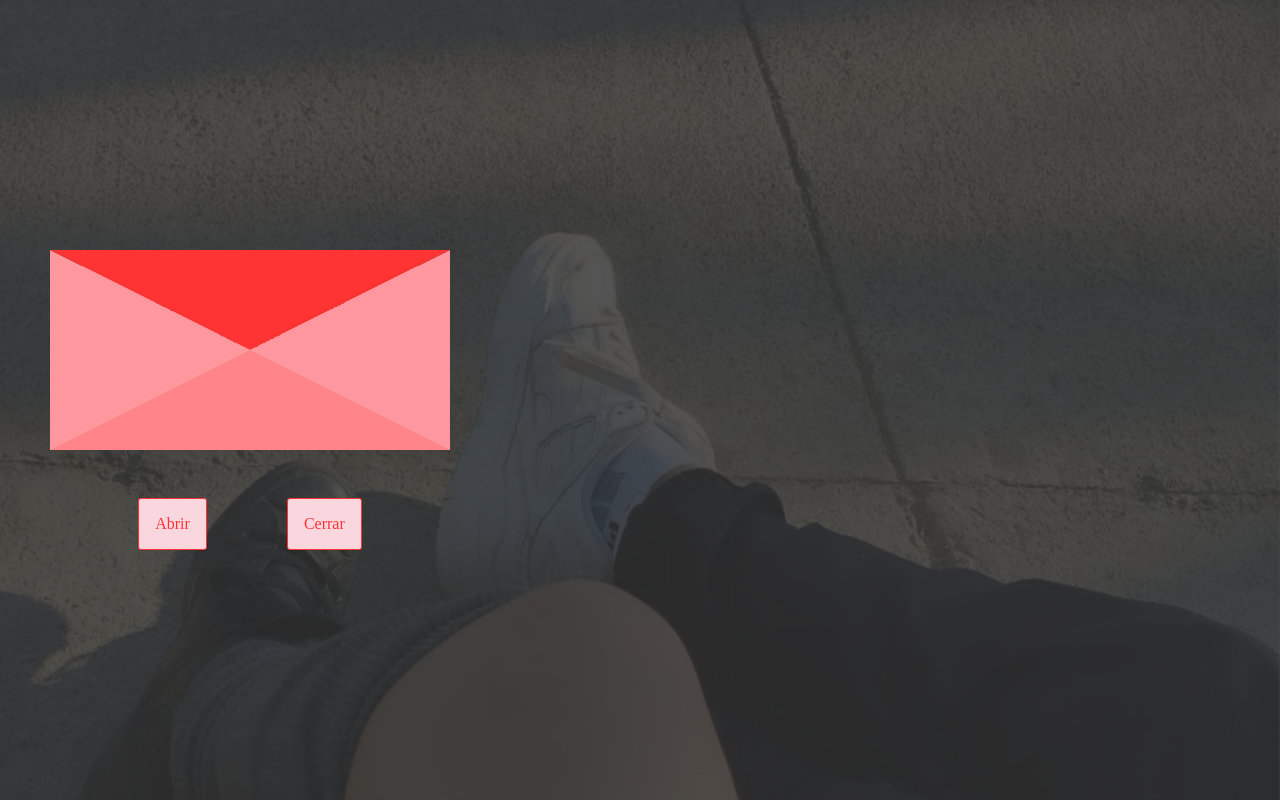
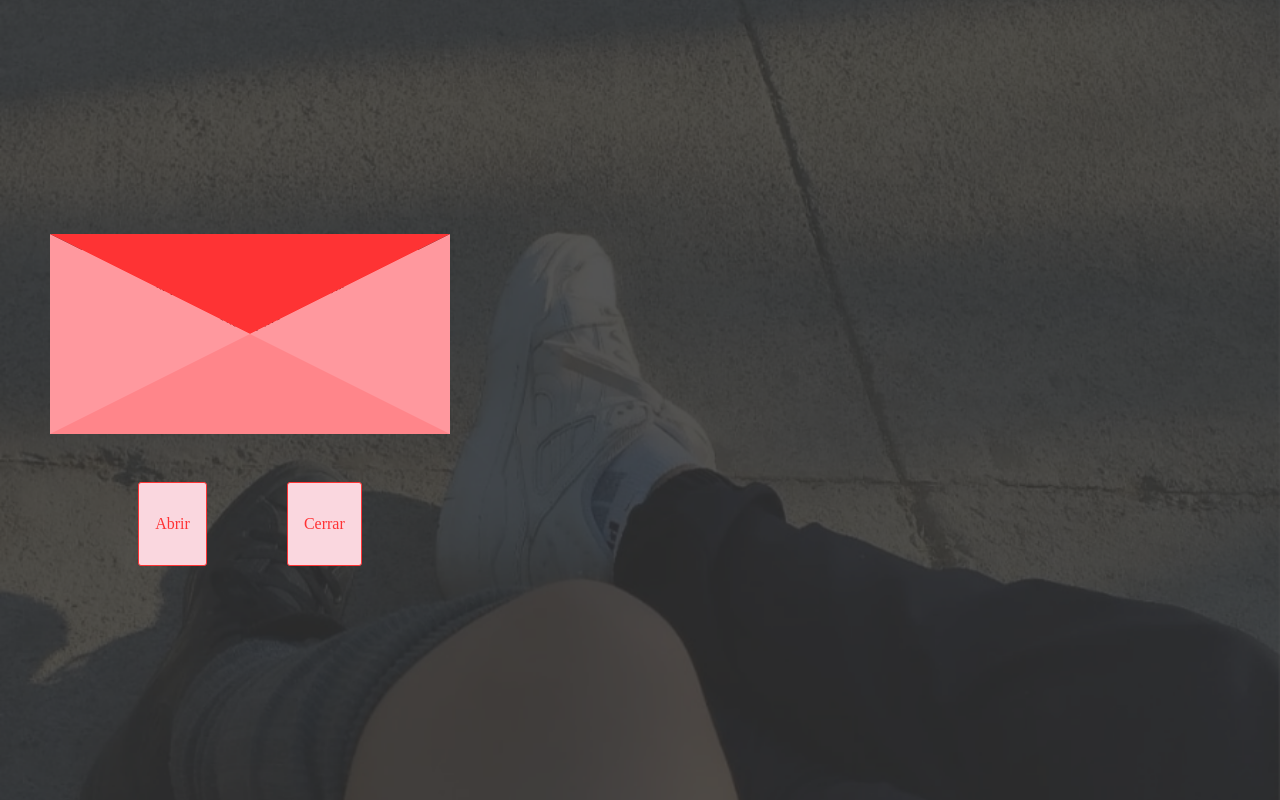
Before and after one commit to BradP0tt/Carta, a plain HTML site: page index.html in a window 1280 px wide. Drawn offline with Linux system fonts and the light colour scheme.

Commit message:
Update style.css

```diff
--- a/style.css
+++ b/style.css
@@ -115,7 +115,7 @@
       font-weight: 100;
       border-radius: 3px;
       background: #fad7df;
-      padding: 1rem 1rem;
+      padding: 2rem 1rem;
       border: 1px solid #fe3334;
       cursor: pointer;
     }
```
